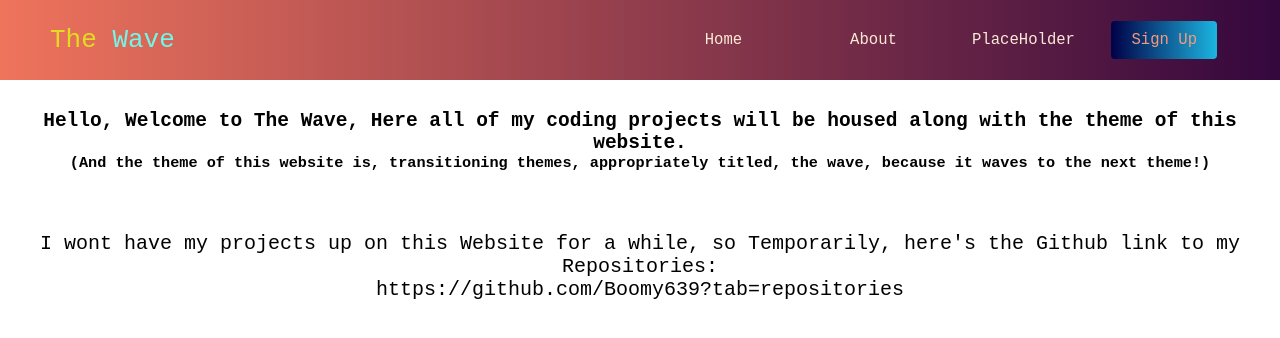
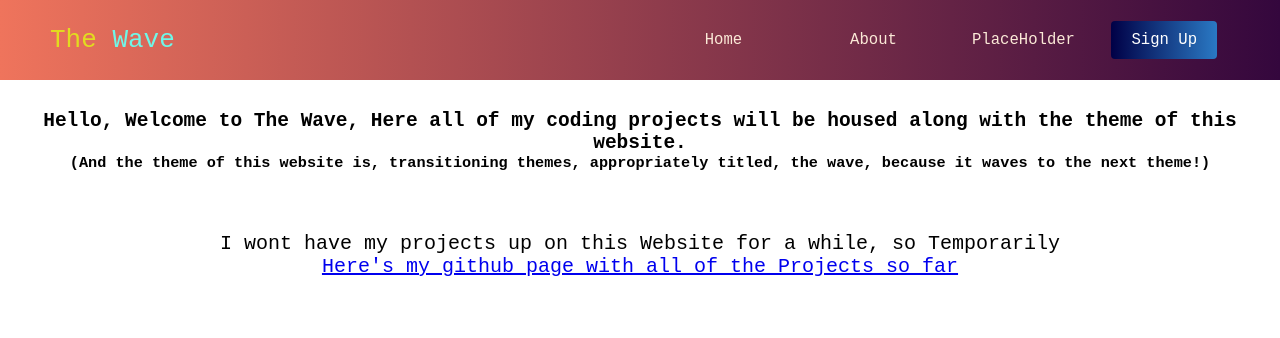
Before and after one commit to Boomy639/The-Wave, a plain HTML site: page index.html in a window 1280 px wide. Drawn offline with Linux system fonts and the light colour scheme.

Commit message:
fixed link to actually refer

```diff
--- a/index.html
+++ b/index.html
@@ -44,17 +44,19 @@
     <center>(And the theme of this website is, transitioning themes, appropriately titled, the wave, because it waves to the next theme!)</center>
 </h3>
 
+<img src"website.png"<img>
 
 <br></br>
+
 
 <br></br>
 
 <center>
 <font size="+2">
-    <p>I wont have my projects up on this Website for a while, so Temporarily, here's the Github link to my Repositories:
+    <p>I wont have my projects up on this Website for a while, so Temporarily
     </p>
 
-    <a>https://github.com/Boomy639?tab=repositories</a>
+    <a href="https://github.com/Boomy639">Here's my github page with all of the Projects so far</a>
 </font>
 
 </center>
--- a/styles.css
+++ b/styles.css
@@ -90,8 +90,8 @@
     border-radius: 4px;
     background: #833ab4;
     background: -webkit-linear-gradient(to right, #fcb045, #fd1d1d, #833ab4);
-    background: linear-gradient(to right, #000046, #1CB5E0);
-    color: #f8997d;
+    background: linear-gradient(to right, #000046, #2a79c4);
+    color: #ffffff;
     transition: all 0.3s ease;
 
 }
@@ -103,9 +103,9 @@ body {
     }
 
 .navbar__links:hover {
-    color: rgb(0, 0, 0);
+    color: rgb(255, 255, 255);
     transition: all 0.3s ease;
-    background-color: rgb(62, 146, 255);
+    background-color: #2a79c4;
     border-radius: 25px;
 }
 
```
